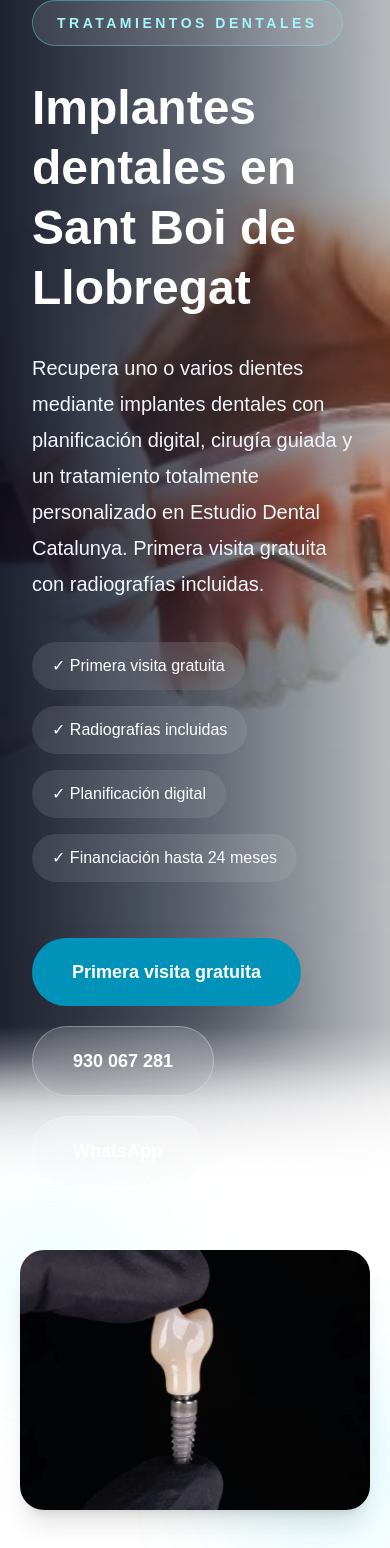
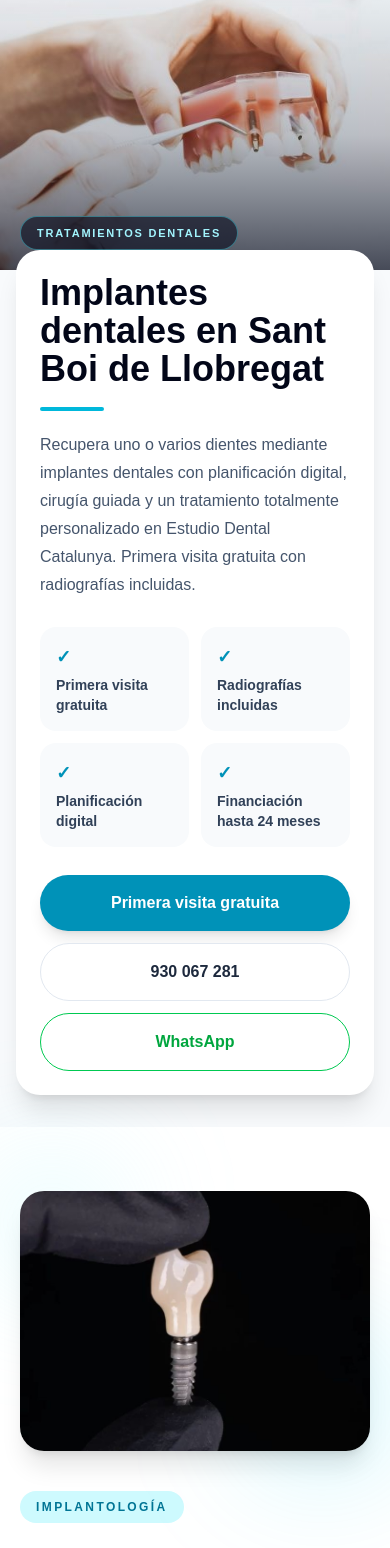
Before and after one commit to estudiodentalcataluna-sketch/estudio-dental-catalunya, a Next.js app: page /tratamientos/implantes in a window 390 px wide. Shown: the top 1548 px of the page. Built offline with nearby package versions, Linux system fonts and the light colour scheme.

Commit message:
Mejoras SEO y web

```diff
--- a/app/components/Hero.tsx
+++ b/app/components/Hero.tsx
@@ -10,6 +10,7 @@ import {
   Star,
   ArrowRight,
   MapPin,
+  MessageCircle,
 } from "lucide-react";
 
 export default function Hero() {
@@ -51,7 +52,6 @@ export default function Hero() {
       {/* Contenido */}
       <div className="relative z-10">
         <div className="mx-auto w-full max-w-7xl px-4 sm:px-6 lg:px-8">
-
           <div
             className="
               flex
@@ -65,8 +65,7 @@ export default function Hero() {
             "
           >
             <div className="w-full max-w-4xl">
-
-              {/* Badge */}
+              {/* Ubicación */}
               <div className="inline-flex max-w-full items-center gap-2 rounded-full border border-cyan-300/40 bg-white/10 px-4 py-2.5 backdrop-blur-xl sm:gap-3 sm:px-6 sm:py-3">
                 <MapPin className="h-4 w-4 shrink-0 text-cyan-300" />
 
@@ -75,7 +74,7 @@ export default function Hero() {
                 </span>
               </div>
 
-              {/* Título */}
+              {/* Título principal */}
               <h1
                 className="
                   mt-6
@@ -91,10 +90,9 @@ export default function Hero() {
                   xl:text-8xl
                 "
               >
-                Implantes Dentales,
-
+                Clínica Dental en Sant Boi
                 <span className="block text-cyan-300">
-                  Ortodoncia y Estética Dental
+                  Implantes, Ortodoncia y Estética Dental
                 </span>
               </h1>
 
@@ -114,16 +112,14 @@ export default function Hero() {
                   lg:leading-9
                 "
               >
-                En <strong>Estudio Dental Catalunya</strong> ayudamos a
-                recuperar la salud y la estética de tu sonrisa mediante
-                tratamientos personalizados de implantología, ortodoncia
-                invisible, odontología general y estética dental con
-                tecnología digital de última generación.
+                En <strong>Estudio Dental Catalunya</strong> cuidamos tu salud
+                y tu sonrisa con tratamientos personalizados de implantología,
+                ortodoncia invisible, odontología general y estética dental,
+                apoyados en tecnología digital avanzada.
               </p>
 
-              {/* Beneficios */}
+              {/* Beneficios principales */}
               <div className="mt-7 flex flex-wrap gap-2.5 sm:mt-9 sm:gap-3 lg:gap-4">
-
                 <div className="rounded-full bg-white/10 px-4 py-2.5 text-sm text-white backdrop-blur-xl sm:px-5 sm:py-3">
                   ✓ Primera visita gratuita + radiografías
                 </div>
@@ -139,7 +135,6 @@ export default function Hero() {
                 <div className="rounded-full bg-white/10 px-4 py-2.5 text-sm text-white backdrop-blur-xl sm:px-5 sm:py-3">
                   ✓ Tecnología digital avanzada
                 </div>
-
               </div>
 
               {/* Botones */}
@@ -187,6 +182,40 @@ export default function Hero() {
                 >
                   Reservar primera visita gratuita
                   <ArrowRight size={20} />
+                </a>
+
+                <a
+                  href="https://wa.me/34640317047"
+                  target="_blank"
+                  rel="noopener noreferrer"
+                  className="
+                    inline-flex
+                    w-full
+                    items-center
+                    justify-center
+                    gap-3
+                    rounded-full
+                    border
+                    border-white/30
+                    bg-white/10
+                    px-6
+                    py-4
+                    text-base
+                    font-semibold
+                    text-white
+                    backdrop-blur-xl
+                    transition
+                    hover:bg-white
+                    hover:text-slate-900
+                    sm:w-auto
+                    sm:px-8
+                    lg:px-10
+                    lg:py-5
+                    lg:text-lg
+                  "
+                >
+                  <MessageCircle size={20} />
+                  WhatsApp
                 </a>
 
                 <a
@@ -243,6 +272,7 @@ export default function Hero() {
                   <div className="text-4xl font-black text-cyan-300 sm:text-5xl">
                     +10
                   </div>
+
                   <p className="mt-1 text-sm text-slate-200 sm:mt-2 sm:text-base">
                     Años de experiencia
                   </p>
@@ -252,6 +282,7 @@ export default function Hero() {
                   <div className="text-4xl font-black text-cyan-300 sm:text-5xl">
                     7
                   </div>
+
                   <p className="mt-1 text-sm text-slate-200 sm:mt-2 sm:text-base">
                     Profesionales especializados
                   </p>
@@ -261,6 +292,7 @@ export default function Hero() {
                   <div className="text-4xl font-black text-cyan-300 sm:text-5xl">
                     24M
                   </div>
+
                   <p className="mt-1 text-sm text-slate-200 sm:mt-2 sm:text-base">
                     Financiación disponible
                   </p>
@@ -324,7 +356,7 @@ export default function Hero() {
 
                   <p className="mt-3 text-sm leading-7 text-slate-200 sm:text-base sm:leading-8">
                     Financiación flexible de hasta 24 meses para que puedas
-                    comenzar tu tratamiento sin preocupaciones.
+                    comenzar tu tratamiento con tranquilidad.
                   </p>
                 </div>
 
@@ -361,7 +393,6 @@ export default function Hero() {
                   </p>
                 </div>
               </div>
-
             </div>
           </div>
         </div>
--- a/app/components/TreatmentHero.tsx
+++ b/app/components/TreatmentHero.tsx
@@ -12,7 +12,13 @@ export default function TreatmentHero({
   image,
 }: TreatmentHeroProps) {
   return (
-    <section className="relative min-h-[720px] overflow-hidden">
+    <section className="relative overflow-hidden bg-white">
+
+      {/* =========================================================
+          VERSIÓN ORDENADOR
+          ========================================================= */}
+
+      <div className="relative hidden min-h-[720px] overflow-hidden md:block">
 
         {/* Imagen */}
 
@@ -34,7 +40,7 @@ export default function TreatmentHero({
 
         <div className="absolute inset-0 bg-gradient-to-r from-slate-950/85 via-slate-900/55 to-transparent" />
 
-      {/* Blur inferior */}
+        {/* Degradado inferior */}
 
         <div className="absolute inset-x-0 bottom-0 h-40 bg-gradient-to-t from-white via-white/70 to-transparent" />
 
@@ -46,49 +52,42 @@ export default function TreatmentHero({
 
             <div className="max-w-4xl">
 
+              {/* Etiqueta */}
+
               <span className="inline-flex items-center rounded-full border border-cyan-300/40 bg-white/10 px-6 py-3 text-sm font-semibold uppercase tracking-[0.25em] text-cyan-200 backdrop-blur-xl">
-
                 Tratamientos dentales
-
               </span>
 
+              {/* Título */}
+
               <h1 className="mt-8 text-5xl font-black leading-tight text-white md:text-7xl xl:text-8xl">
-
                 {title}
-
               </h1>
 
+              {/* Subtítulo */}
+
               <p className="mt-8 max-w-3xl text-xl leading-9 text-slate-100 md:text-2xl">
+                {subtitle}
+              </p>
 
-              {subtitle}
-
-            </p>
-                        {/* Beneficios rápidos */}
+              {/* Beneficios */}
 
               <div className="mt-10 flex flex-wrap gap-4">
 
                 <div className="rounded-full bg-white/10 px-5 py-3 text-white backdrop-blur-xl">
-
                   ✓ Primera visita gratuita
-
                 </div>
 
                 <div className="rounded-full bg-white/10 px-5 py-3 text-white backdrop-blur-xl">
-
                   ✓ Radiografías incluidas
-
                 </div>
 
                 <div className="rounded-full bg-white/10 px-5 py-3 text-white backdrop-blur-xl">
-
                   ✓ Planificación digital
-
                 </div>
 
                 <div className="rounded-full bg-white/10 px-5 py-3 text-white backdrop-blur-xl">
-
                   ✓ Financiación hasta 24 meses
-
                 </div>
 
               </div>
@@ -99,28 +98,25 @@ export default function TreatmentHero({
 
                 <a
                   href="#contacto"
-                className="inline-flex items-center gap-3 rounded-full bg-cyan-600 px-10 py-5 text-lg font-bold text-white shadow-2xl transition duration-300 hover:scale-105 hover:bg-cyan-700"
+                  className="inline-flex items-center justify-center gap-3 rounded-full bg-cyan-600 px-10 py-5 text-lg font-bold text-white shadow-2xl transition duration-300 hover:scale-105 hover:bg-cyan-700"
                 >
                   Primera visita gratuita
-
                 </a>
 
                 <a
                   href="tel:+34930067281"
-                className="inline-flex items-center gap-3 rounded-full border border-white/30 bg-white/10 px-10 py-5 text-lg font-semibold text-white backdrop-blur-xl transition hover:bg-white hover:text-slate-900"
+                  className="inline-flex items-center justify-center gap-3 rounded-full border border-white/30 bg-white/10 px-10 py-5 text-lg font-semibold text-white backdrop-blur-xl transition hover:bg-white hover:text-slate-900"
                 >
                   930 067 281
-
                 </a>
 
                 <a
                   href="https://wa.me/34640317047?text=Hola,%20me%20gustaría%20información."
                   target="_blank"
                   rel="noopener noreferrer"
-                className="inline-flex items-center gap-3 rounded-full border border-white/30 bg-white/10 px-10 py-5 text-lg font-semibold text-white backdrop-blur-xl transition hover:bg-white hover:text-slate-900"
+                  className="inline-flex items-center justify-center gap-3 rounded-full border border-white/30 bg-white/10 px-10 py-5 text-lg font-semibold text-white backdrop-blur-xl transition hover:bg-white hover:text-slate-900"
                 >
                   WhatsApp
-
                 </a>
 
               </div>
@@ -131,9 +127,147 @@ export default function TreatmentHero({
 
         </div>
 
-      {/* Degradado inferior */}
+      </div>
 
-      <div className="absolute bottom-0 left-0 right-0 h-32 bg-gradient-to-t from-white to-transparent" />
+
+      {/* =========================================================
+          VERSIÓN MÓVIL
+          ========================================================= */}
+
+      <div className="block bg-slate-50 md:hidden">
+
+        {/* Imagen */}
+
+        <div className="relative h-[270px] w-full overflow-hidden">
+
+          <Image
+            src={image}
+            alt={title}
+            fill
+            priority
+            quality={85}
+            sizes="100vw"
+            className="object-cover object-center"
+          />
+
+          {/* Overlay */}
+
+          <div className="absolute inset-0 bg-gradient-to-t from-slate-950/70 via-slate-950/20 to-transparent" />
+
+          {/* Etiqueta sobre la imagen */}
+
+          <div className="absolute bottom-5 left-5 right-5">
+
+            <span className="inline-flex rounded-full border border-cyan-300/40 bg-slate-950/60 px-4 py-2 text-[11px] font-bold uppercase tracking-[0.16em] text-cyan-200 backdrop-blur-md">
+              Tratamientos dentales
+            </span>
+
+          </div>
+
+        </div>
+
+
+        {/* Contenido */}
+
+        <div className="relative z-10 -mt-5 mx-4 rounded-3xl bg-white p-6 shadow-xl">
+
+          {/* Título */}
+
+          <h1 className="text-4xl font-black leading-[1.05] text-slate-950">
+            {title}
+          </h1>
+
+          {/* Línea decorativa */}
+
+          <div className="mt-5 h-1 w-16 rounded-full bg-cyan-500" />
+
+          {/* Subtítulo */}
+
+          <p className="mt-5 text-base leading-7 text-slate-600">
+            {subtitle}
+          </p>
+
+
+          {/* Beneficios */}
+
+          <div className="mt-7 grid grid-cols-2 gap-3">
+
+            <div className="rounded-2xl bg-slate-50 p-4">
+              <div className="text-lg font-bold text-cyan-600">
+                ✓
+              </div>
+              <p className="mt-1 text-sm font-semibold leading-5 text-slate-700">
+                Primera visita gratuita
+              </p>
+            </div>
+
+            <div className="rounded-2xl bg-slate-50 p-4">
+              <div className="text-lg font-bold text-cyan-600">
+                ✓
+              </div>
+              <p className="mt-1 text-sm font-semibold leading-5 text-slate-700">
+                Radiografías incluidas
+              </p>
+            </div>
+
+            <div className="rounded-2xl bg-slate-50 p-4">
+              <div className="text-lg font-bold text-cyan-600">
+                ✓
+              </div>
+              <p className="mt-1 text-sm font-semibold leading-5 text-slate-700">
+                Planificación digital
+              </p>
+            </div>
+
+            <div className="rounded-2xl bg-slate-50 p-4">
+              <div className="text-lg font-bold text-cyan-600">
+                ✓
+              </div>
+              <p className="mt-1 text-sm font-semibold leading-5 text-slate-700">
+                Financiación hasta 24 meses
+              </p>
+            </div>
+
+          </div>
+
+
+          {/* Botones */}
+
+          <div className="mt-7 space-y-3">
+
+            <a
+              href="#contacto"
+              className="flex w-full items-center justify-center rounded-full bg-cyan-600 px-6 py-4 text-base font-bold text-white shadow-lg transition hover:bg-cyan-700"
+            >
+              Primera visita gratuita
+            </a>
+
+            <a
+              href="tel:+34930067281"
+              className="flex w-full items-center justify-center rounded-full border border-slate-200 bg-white px-6 py-4 text-base font-semibold text-slate-800 transition hover:border-cyan-500 hover:text-cyan-600"
+            >
+              930 067 281
+            </a>
+
+            <a
+              href="https://wa.me/34640317047?text=Hola,%20me%20gustaría%20información."
+              target="_blank"
+              rel="noopener noreferrer"
+              className="flex w-full items-center justify-center rounded-full border border-green-500 px-6 py-4 text-base font-semibold text-green-600 transition hover:bg-green-500 hover:text-white"
+            >
+              WhatsApp
+            </a>
+
+          </div>
+
+        </div>
+
+
+        {/* Espacio inferior */}
+
+        <div className="h-8" />
+
+      </div>
 
     </section>
   );
```
Lines whose indentation alone changed are shown as unchanged.
